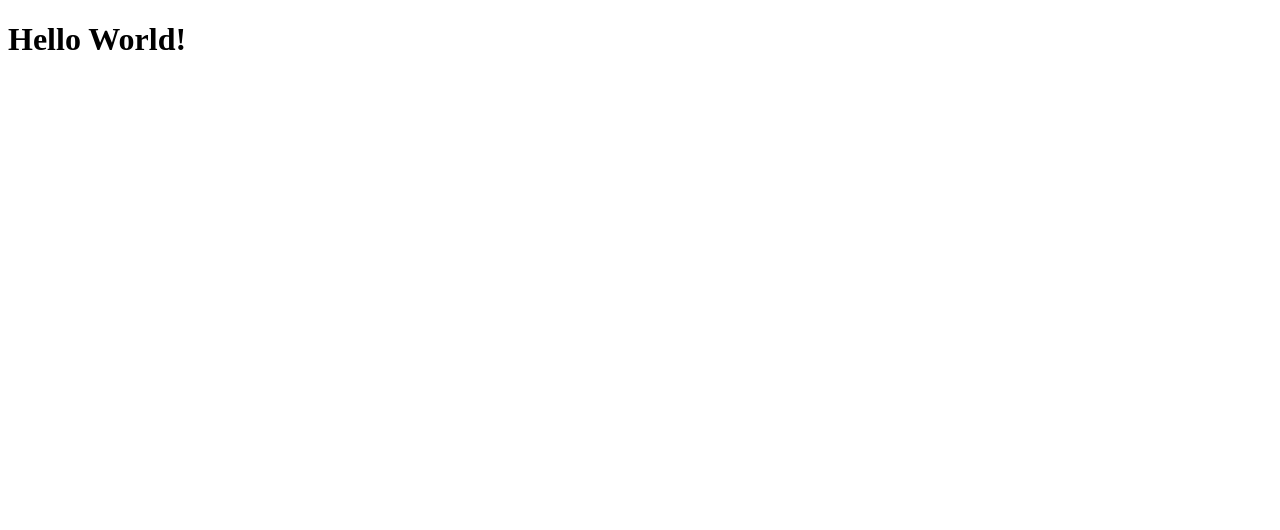
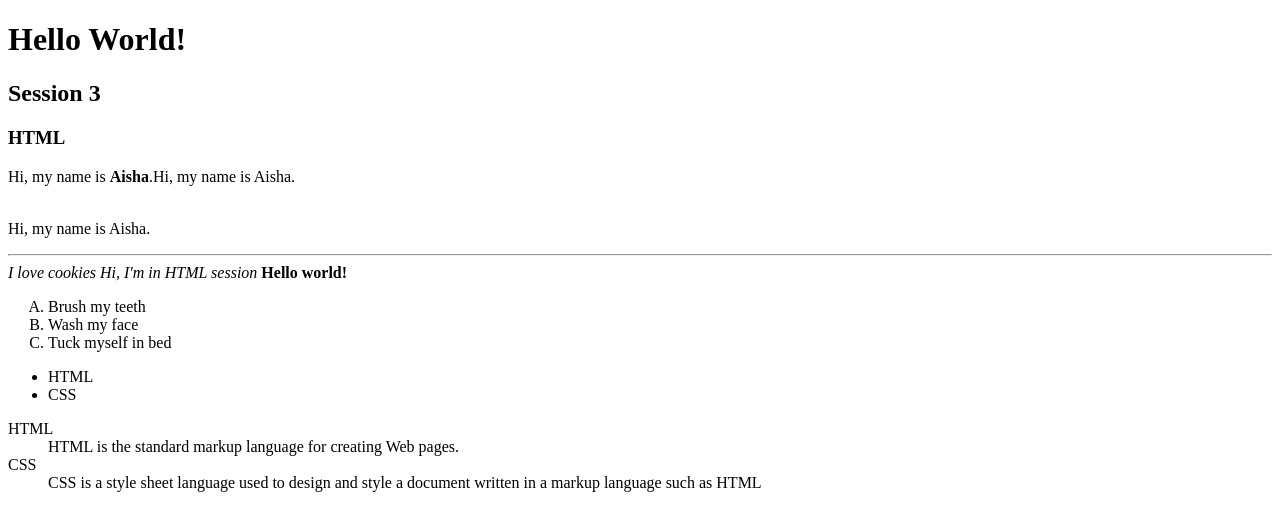
Before and after one commit to Achowdhury2019/Achowdhury2019.github.io, a plain HTML site: page index.html in a window 1280 px wide. Drawn offline with Linux system fonts and the light colour scheme.

Commit message:
Add files via upload

```diff
--- a/index.html
+++ b/index.html
@@ -4,9 +4,33 @@
     <meta charset="UTF-8">
     <meta http-equiv="X-UA-Compatible" content="IE=edge">
     <meta name="viewport" content="width=device-width, initial-scale=1.0">
-    <title>Document</title>
+    <title>Hi!</title>
 </head>
 <body>
     <h1>Hello World!</h1>
+    <h2>Session 3</h2>
+    <h3>HTML</h3>
+    <p>Hi, my name is <b>Aisha</b>.Hi, my name is Aisha.</p></br>Hi, my name is Aisha.</p>
+    <hr>
+    <i>I love cookies</i>
+    <em>Hi, I'm in HTML session</em>
+    <strong>Hello world!</strong>
+    <ol  type="A">
+        <li>Brush my teeth</li>
+        <li>Wash my face</li>
+        <li>Tuck myself in bed</li>
+    </ol>
+    <ul>
+        <li>HTML</li>
+        <li>CSS</li>
+    </ul>
+    <dl>
+        <dt>HTML</dt>
+        <dd>HTML is the standard markup language for creating Web pages.</dd>
+        <dt>CSS</dt>
+        <dd>CSS is a style sheet language used to design and style a document written in a markup language such as HTML
+    </dd>
+    </dl>
+
 </body>
 </html>
```
